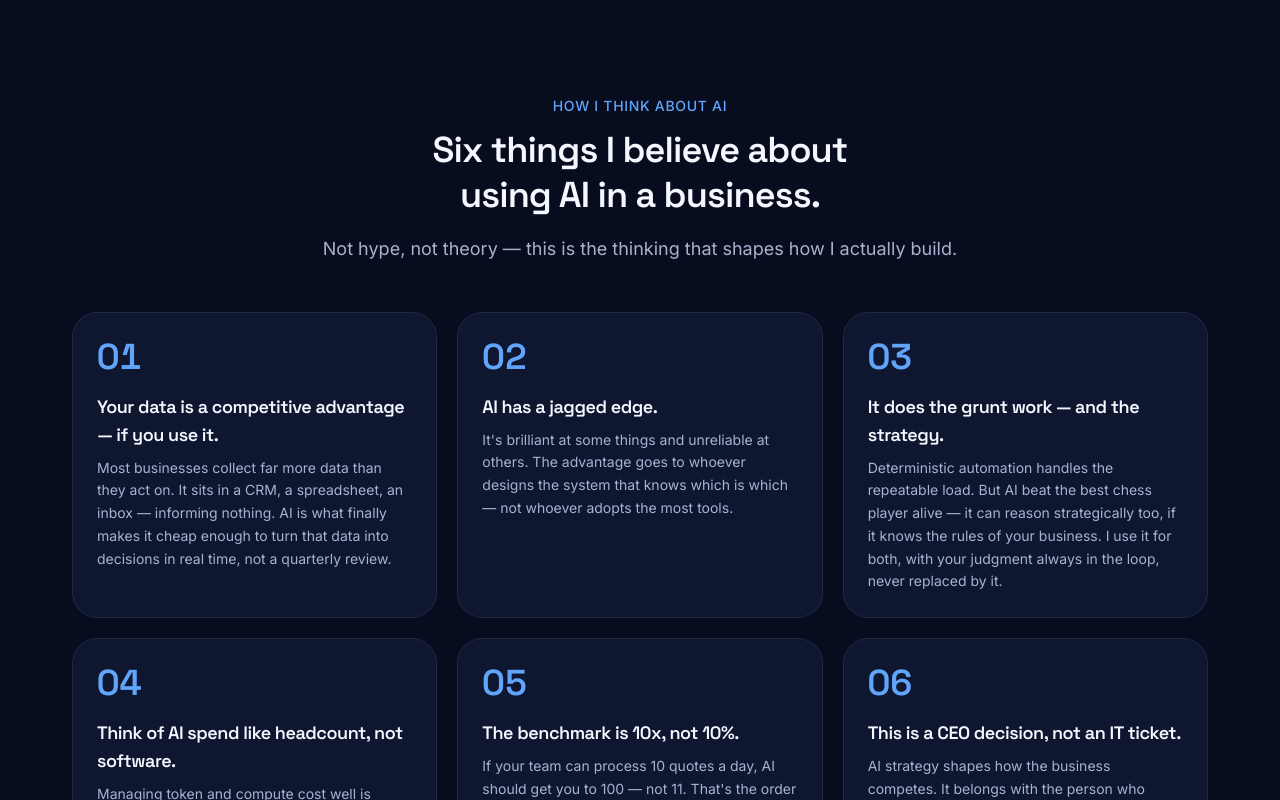
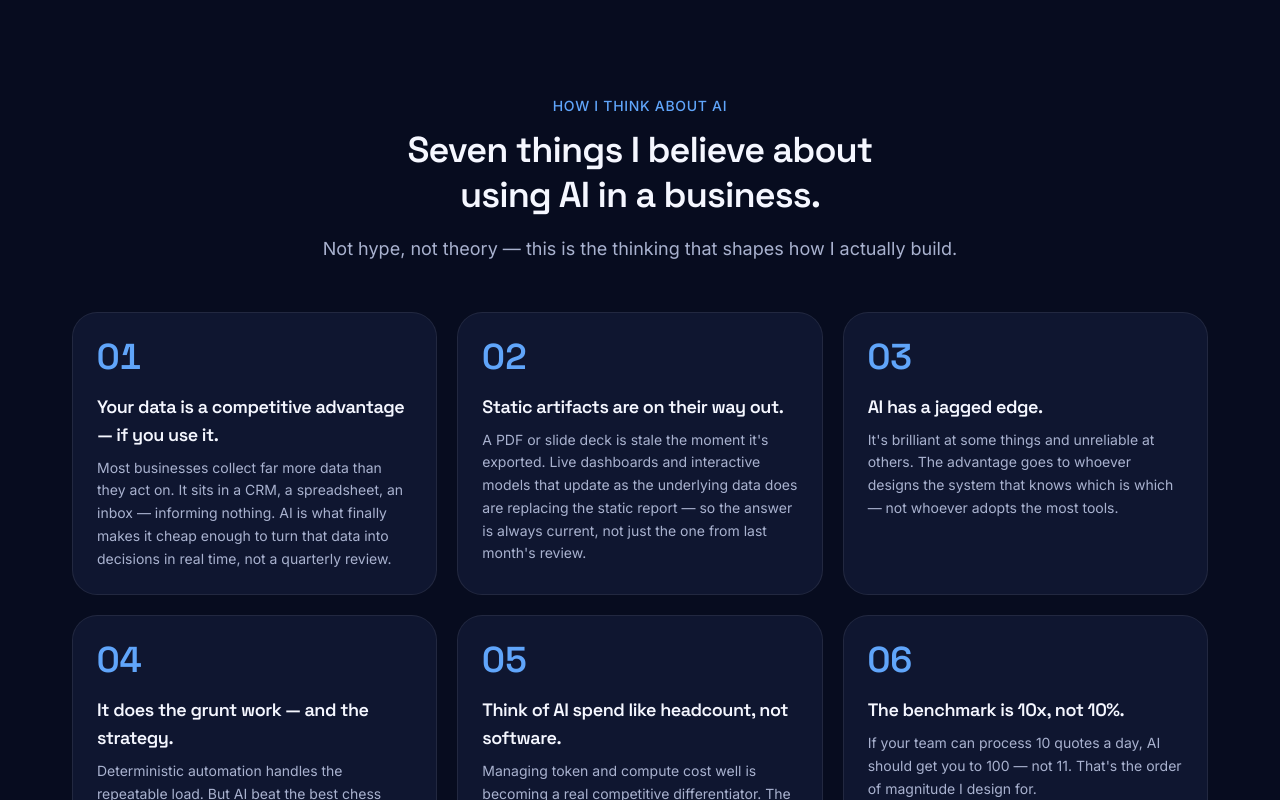
Before and after one commit to dbunn117/alpha-infra, a Next.js app: page / in a window 1280 px wide. Shown: the part 980-1780 px from the top of the page. Built offline with nearby package versions, Linux system fonts and the light colour scheme; no server answers.

Commit message:
Add "static artifacts are on their way out" principle
Reflects the actual pattern behind the Dynamic Financial Modeling and
Business Review dashboard work - spreadsheets and decks giving way to
live, interactive reporting that stays current instead of going stale
the moment it's exported.

```diff
--- a/src/content/site.ts
+++ b/src/content/site.ts
@@ -45,7 +45,7 @@ export const hero = {
 
 export const principles = {
   eyebrow: "How I think about AI",
-  heading: "Six things I believe about using AI in a business.",
+  heading: "Seven things I believe about using AI in a business.",
   intro:
     "Not hype, not theory — this is the thinking that shapes how I actually build.",
   items: [
@@ -56,26 +56,31 @@ export const principles = {
     },
     {
       order: "02",
+      title: "Static artifacts are on their way out.",
+      body: "A PDF or slide deck is stale the moment it's exported. Live dashboards and interactive models that update as the underlying data does are replacing the static report — so the answer is always current, not just the one from last month's review.",
+    },
+    {
+      order: "03",
       title: "AI has a jagged edge.",
       body: "It's brilliant at some things and unreliable at others. The advantage goes to whoever designs the system that knows which is which — not whoever adopts the most tools.",
     },
     {
-      order: "03",
+      order: "04",
       title: "It does the grunt work — and the strategy.",
       body: "Deterministic automation handles the repeatable load. But AI beat the best chess player alive — it can reason strategically too, if it knows the rules of your business. I use it for both, with your judgment always in the loop, never replaced by it.",
     },
     {
-      order: "04",
+      order: "05",
       title: "Think of AI spend like headcount, not software.",
       body: "Managing token and compute cost well is becoming a real competitive differentiator. The businesses that win will budget for AI the way they budget for people — not as a line item to minimize.",
     },
     {
-      order: "05",
+      order: "06",
       title: "The benchmark is 10x, not 10%.",
       body: "If your team can process 10 quotes a day, AI should get you to 100 — not 11. That's the order of magnitude I design for.",
     },
     {
-      order: "06",
+      order: "07",
       title: "This is a CEO decision, not an IT ticket.",
       body: "AI strategy shapes how the business competes. It belongs with the person who owns that outcome — not buried in a tooling request.",
     },
```
